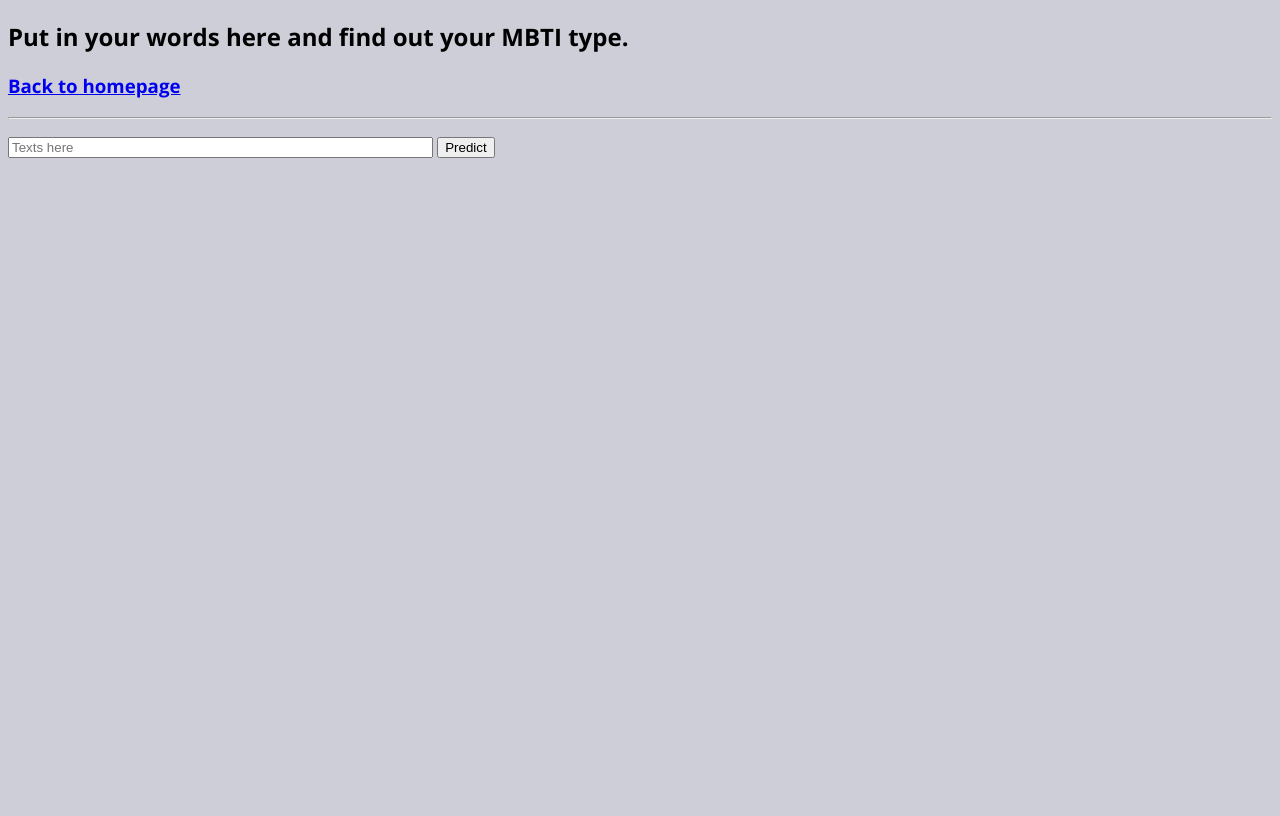
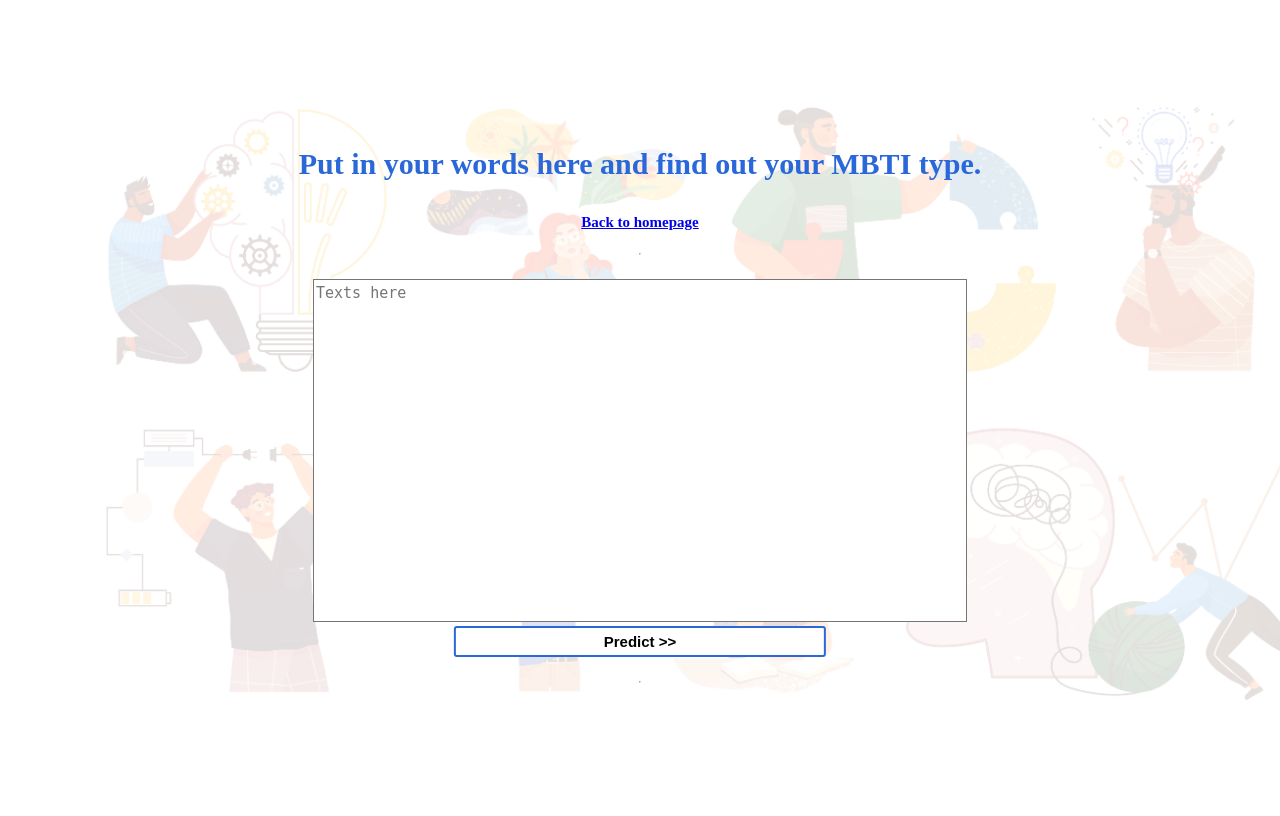
Before and after one commit to jojozhouu/predict_mbti_with_texts, a Flask app: page /input_text in a window 1280 px wide. Before the commit the page ends 158 px from the top, so only its background shows below. Run offline with Flask 2, Linux system fonts and the light colour scheme; parts of the project's set-up code (start-up, migrations or seed data) failed here and were passed over.

Commit message:
modified css and html to make website pretty

```diff
--- a/app.py
+++ b/app.py
@@ -74,36 +74,6 @@ def home():
     """
     return render_template('index.html')
 
-# @app.route('/')
-# def index():
-#     """Main view that displays all 16 MBTI types and a text box for entering texts.
-
-#     Returns:
-#         Rendered html template
-#     """
-
-#     try:
-#         tracks = track_manager.session.query(Tracks).limit(
-#             app.config["MAX_ROWS_SHOW"]).all()
-#         logger.debug("Index page accessed")
-#         return render_template('index.html', tracks=tracks)
-#     except sqlite3.OperationalError as e:
-#         logger.error(
-#             "Error page returned. Not able to query local sqlite database: %s."
-#             " Error: %s ",
-#             app.config['SQLALCHEMY_DATABASE_URI'], e)
-#         return render_template('error.html')
-#     except sqlalchemy.exc.OperationalError as e:
-#         logger.error(
-#             "Error page returned. Not able to query MySQL database: %s. "
-#             "Error: %s ",
-#             app.config['SQLALCHEMY_DATABASE_URI'], e)
-#         return render_template('error.html')
-#     except:
-#         traceback.print_exc()
-#         logger.error("Not able to display tracks, error page returned")
-#         return render_template('error.html')
-
 
 @app.route('/input_text', methods=['Get', 'POST'])
 def input_text():
@@ -168,7 +138,6 @@ def show_result():
     logger.info("Saving user input to RDS database")
     post_manager.ingest_app_user_input(raw_text=text, cleaned_text=cleaned_text,
                                        pred_type=mbti_pred, truncate=0)
-    logger.info("Raw user input saved to RDS database")
 
     return render_template('result.html',
                            mbti_pred=mbti_pred,
@@ -178,17 +147,6 @@ def show_result():
                            result_J=result_J)
 
 
-@app.route('/learn_more')
-def learn_more():
-    """View that process a text box for entering texts.
-
-    Returns:
-        redirect to result page
-    """
-    # TODO call preprocess and predict functions
-    return render_template('about.html')
-
-
 if __name__ == '__main__':
     app.run(debug=app.config["DEBUG"], port=app.config["PORT"],
             host=app.config["HOST"])
--- /dev/null
+++ b/app/static/search.css
@@ -0,0 +1,83 @@
+@import url(http://fonts.googleapis.com/css?family=Open+Sans:400,700,600);
+
+
+.container {
+  /* Center the content */
+  align-items: center;
+  display: flex;
+  flex-direction: column;
+  justify-content: center;
+
+  /* Take full size */
+  height: 100vh;
+  width: 100%;
+}
+
+h1 {
+  position: relative;
+  left: 50%;
+  transform: translateX(-50%);
+  color: #000000;
+  font-size: 50px;
+  line-height: 0.9;
+  text-align: center;
+}
+
+h2 {
+  position: relative;
+
+  color: #2a67d8;
+  font-size: 30px;
+  line-height: 0.9;
+  text-align: center;
+}
+
+h3 {
+  position: relative;
+  color: #2a67d8;
+  font-size: 15px;
+  line-height: 0.9;
+  text-align: center;
+}
+
+
+
+textarea {
+  position: relative;
+  left: 50%;
+  transform: translateX(-50%);
+  background-color: #ffffff;
+  font-size: 15px;
+  line-height: 1.5;
+  padding: 2px;
+  resize: none;
+  outline: none;
+}
+
+button {
+  position: relative;
+  left: 50%;
+  transform: translateX(-50%);
+  padding      : 5px;
+  font         : bold .6em sans-serif;
+  font-size: 15px;
+  border       : 2px solid #2a67d8;
+  border-radius: 3px;
+  width: 50%;
+  background   : #ffffff;
+  align-items: center;
+  cursor       : pointer;
+}
+
+.background{
+  /* Background */
+  content: "";
+  background-image: url('index-background.png');
+  background-size: cover;
+  position: absolute;
+  top: 0px;
+  right: 0px;
+  bottom: 0px;
+  left: 0px;
+  opacity: 0.15;
+}
--- a/app/templates/search.html
+++ b/app/templates/search.html
@@ -2,25 +2,30 @@
 <html lang="en">
 <head>
     <meta charset="UTF-8">
-    <link href="static/basic.css" rel="stylesheet">
+    <link href="static/search.css" rel="stylesheet">
 </head>
 
 <body>
+  <div class="background">
+  </div>
+  <div class="container">
     <h2>
-         <a> Put in your words here and find out your MBTI type.</a>
+      <a> Put in your words here and find out your MBTI type.</a>
     </h2>
 
     <h3>
       <a href = "{{ url_for('home') }}"> Back to homepage </a>
-     </h3>
+      </h3>
 
     <hr/>
       <form method=post class=input_text>
       <dl>
-        <input type=text size=50 name=text placeholder="Texts here">
-        <input type=submit value="Predict">
+        <textarea name=text cols=70 rows=15 maxlength=30000 minlength=50 placeholder="Texts here" required="true"></textarea>
+        <button type=submit> Predict >> </button>
       </dl>
     </form>
+    <hr/>
+  </div>
 
 </body>
 </html>
```
Also changed, not shown: app/static/index.css (added, +50 -0 lines), app/static/result.css (added, +70 -0 lines), app/templates/index.html (+8 -10 lines), app/templates/result.html (+19 -12 lines), app/static/index-background.png (added).
